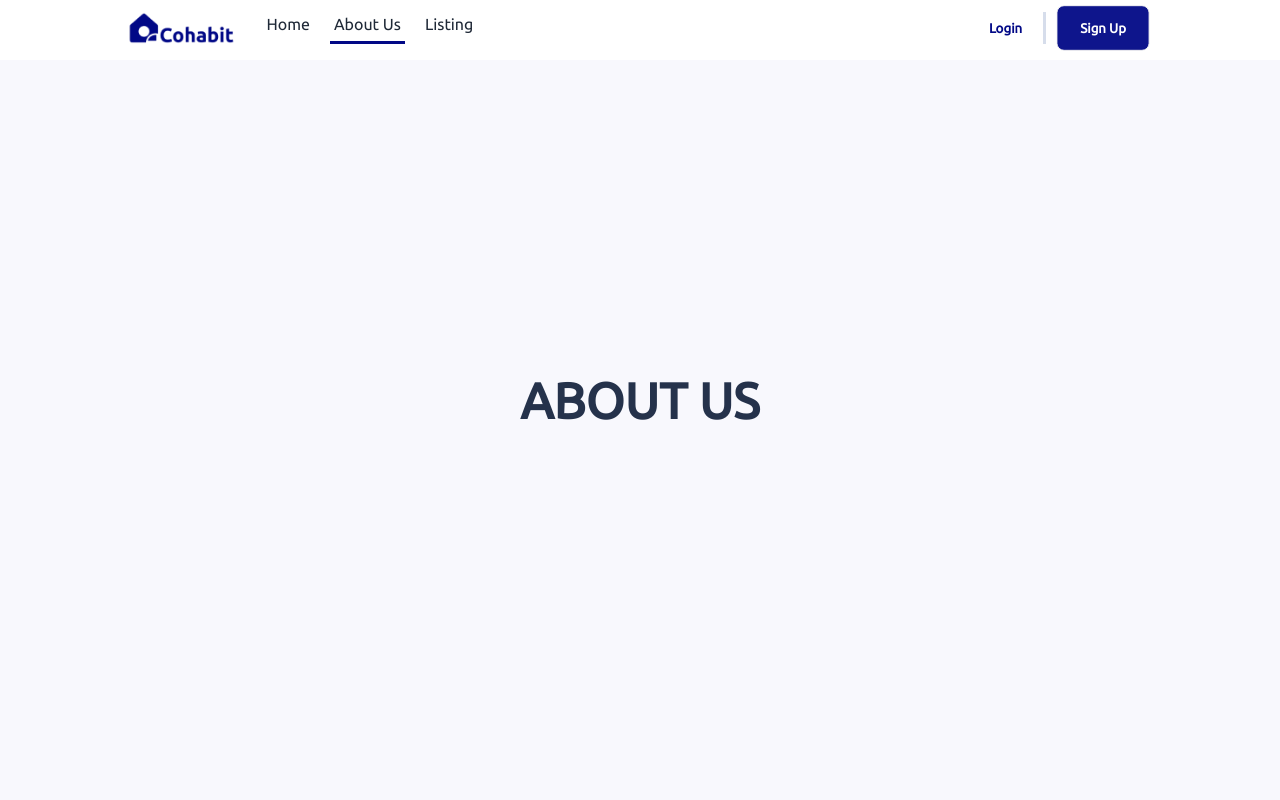
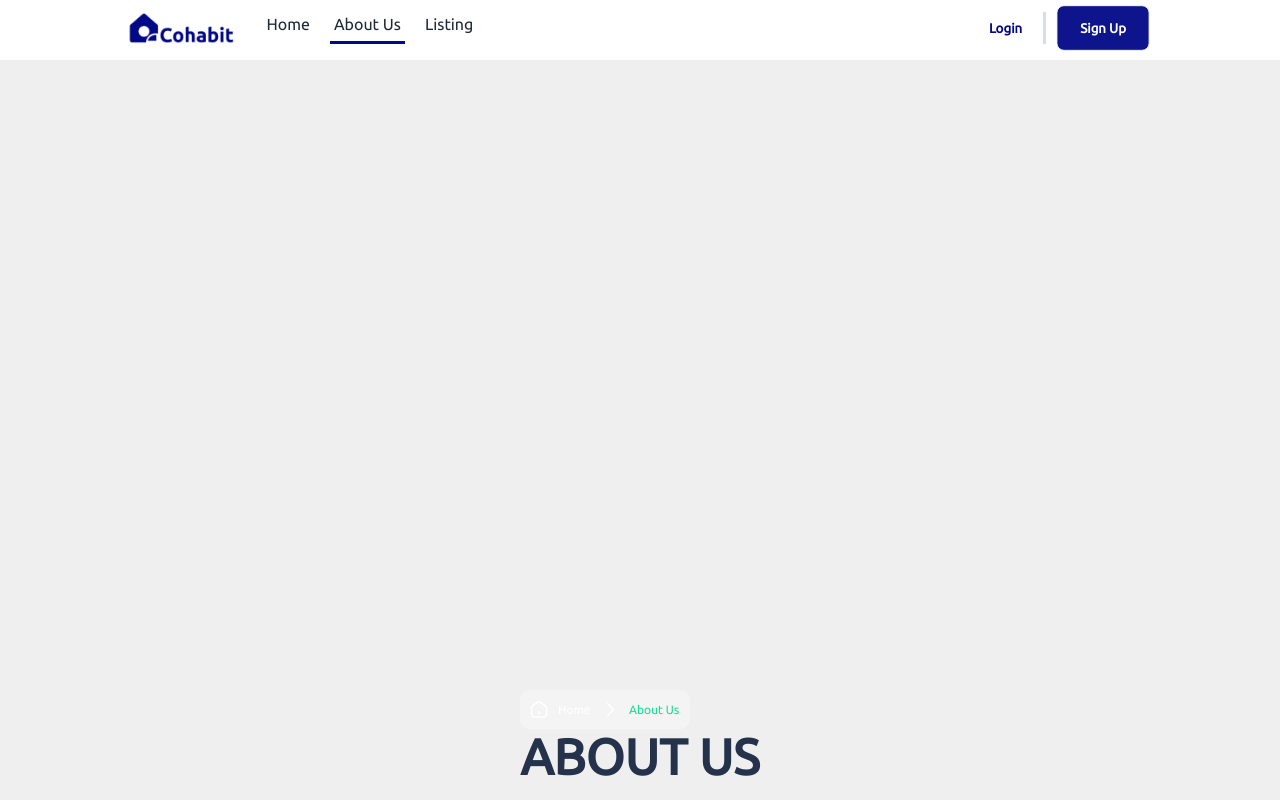
Before and after one commit to lazynerd-studios/Co-Habit-Landing, a React (Vite) app: page /about-us in a window 1280 px wide. Shown: the top 800 px of the page. Built offline with nearby package versions, Linux system fonts and the light colour scheme.

Commit message:
Update AboutUs.jsx

```diff
--- a/src/Components/About Us/AboutUs.jsx
+++ b/src/Components/About Us/AboutUs.jsx
@@ -1,6 +1,7 @@
 //<br className="hidden laptop:block" />
 import React from 'react'
 import { motion } from "framer-motion";
+import BreadCrumb from "../../assets/Breadcrumb.png"
 
 const animationConfiguration = {
   initial: { opacity: 0 },
@@ -9,11 +10,9 @@ const animationConfiguration = {
 };
 
 
-const AboutUs = () => {
-  return (
+const AboutUs = () => (
   <section>
 
-      <div className="hero min-h-screen bg-[#f8f8fd]">
     <motion.div
       variants={animationConfiguration}
       initial="initial"
@@ -21,18 +20,24 @@ const AboutUs = () => {
       exit="exit"
       transition={{ duration: 3 }}
     >
-          <div className="hero-content text-center">
-            <div className="max-w-lg">
+
+      <div className="hero min-h-screen bg-[#EFEFEF]">
+        <div className="hero-content text-left mt-10 laptop:mt-auto laptop:mx-[8rem]">
+          {/* <div className="max-w-lg"> */}
+          <div className="w-auto laptop:mt-[7rem]">
+            <img src={BreadCrumb} className='' alt="Breadcrumb" />
             <h1 className=" text-[3.125rem] leading-[3.4375rem] font-bold uppercase text-[#25324B]">ABOUT US</h1>
-              {/* <h1 className="text-5xl font-bold leading-[3.4375rem] text-[#010886]">SHARED APARTMENT</h1>
-              <button className="py-2 px-6 font-bold text-[1.125rem] bg-[#010886f1] hover:bg-[#010886] text-white hover:text-white">Search</button> */}
+
           </div>
         </div>
-        </motion.div>
       </div>
 
-    </section>
+
+
+    </motion.div>
+
+
+  </section >
 )
-}
 
 export default AboutUs
```
Lines whose indentation alone changed are shown as unchanged.
